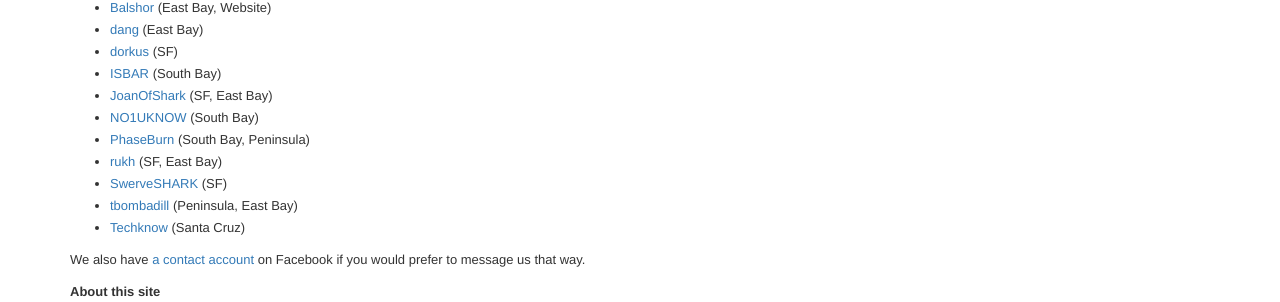
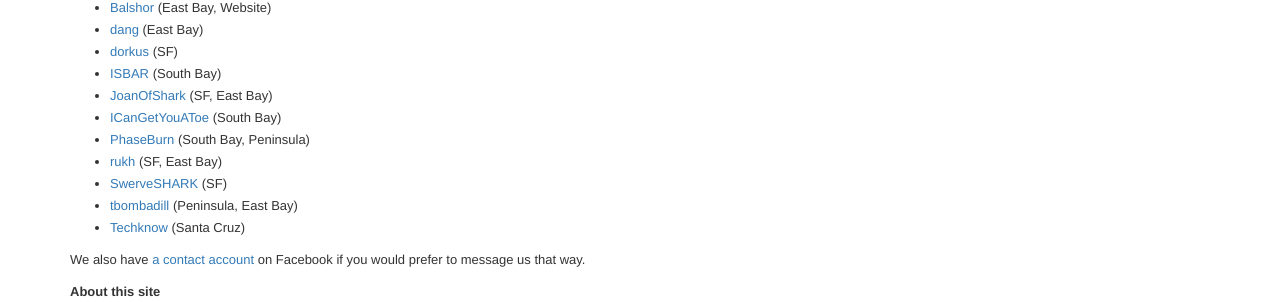
Before and after one commit to balshor/sfbay.resists.org, a Jekyll site: the page built from index.html, in a window 1280 px wide. Shown: the part 675-977 px from the top of the page. Built offline with Jekyll 4.4.1, drawn with Linux system fonts in a browser that asks for light colours; nearby versions of some CDN libraries.

Commit message:
Updated Stephen's info

```diff
--- a/_data/contacts.yaml
+++ b/_data/contacts.yaml
@@ -22,8 +22,8 @@
   email: joanofshark.ingress@gmail.com
   area:  SF, East Bay
 
-- agent: NO1UKNOW
-  email: no1uknowfosho@gmail.com
+- agent: ICanGetYouAToe
+  email: ICanGetYouAToe@resists.org
   area: South Bay
 
 - agent: PhaseBurn
```
